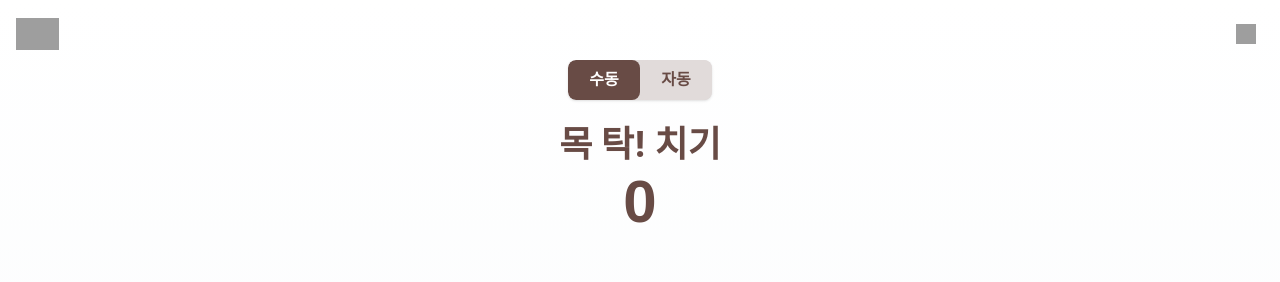
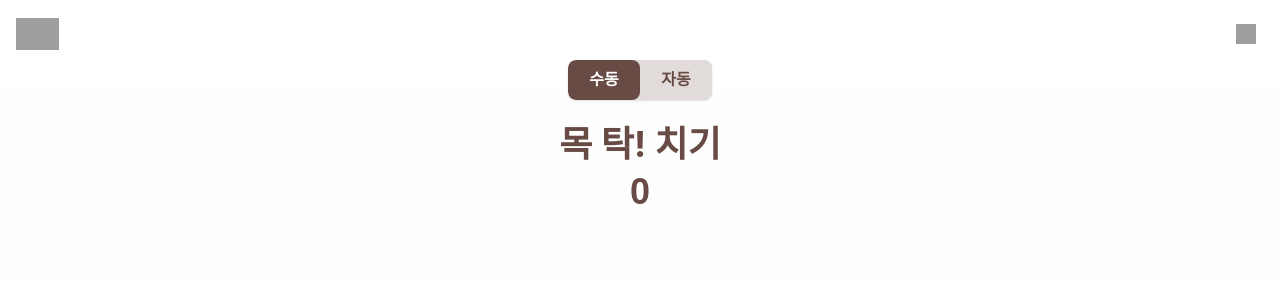
Before and after one commit to YCMT97/nfc-moktak, a Next.js app: page / in a window 1280 px wide. Shown: the top 282 px of the page. Built offline with nearby package versions, Linux system fonts and the light colour scheme; grey boxes are pictures that could not be loaded; a web font is replaced by a local one.

Commit message:
카운트 폰트 크기 조정

```diff
--- a/src/app/moktak.tsx
+++ b/src/app/moktak.tsx
@@ -347,7 +347,7 @@ export default function Moktak() {
             </div>
 
             {/* Message and Count */}
-            <div className="mb-4 text-center">
+            <div className="mb-8 text-center">
               <h1 className="text-4xl font-bold mb-2 font-school" style={{ color: '#684B45' }}>
                 {
                   playState === PlayState.ready && isManualMode ? '목 탁! 치기' :
@@ -358,7 +358,7 @@ export default function Moktak() {
               </h1>
               {isManualMode ? (
                 <>
-                  <div className="text-6xl font-bold" style={{ color: '#684B45' }}>{hitCount}</div>
+                  <div className="text-4xl font-bold" style={{ color: '#684B45' }}>{hitCount}</div>
                 </>
               ) : (
                 <>
@@ -376,7 +376,7 @@ export default function Moktak() {
 
             {/* Animation Display - Fixed Height */}
             <div className="flex flex-col items-center h-64 justify-start">
-              <div className="flex items-center justify-center mb-4">
+              <div className="flex items-center justify-center mb-8">
                 {showLaunchAnimation ?
                   <Lottie
                     lottieRef={launchLottieRef}
```
